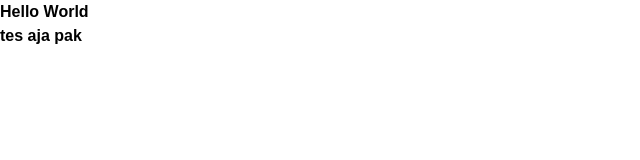
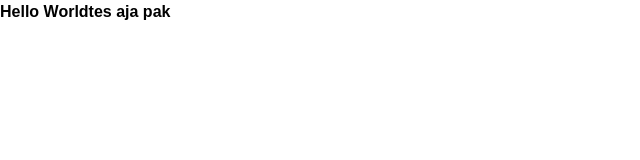
Before and after one commit to umkmMerdeka42/umkm-merdeka-frontend, a website built with webpack: page src/templates/index.html in a window 1280 px wide. Shown: the whole page, without its empty margins (0-640 px from the left). Built offline with nearby package versions, Linux system fonts and the light colour scheme.

Commit message:
add div class flex

```diff
--- a/src/templates/index.html
+++ b/src/templates/index.html
@@ -10,8 +10,10 @@
 </head>
 
 <body>
-  <p class="font-bold">Hello World</p>
-  <p class="font-bold">tes aja pak</p>
+  <div class="flex">
+    <p class="font-bold">Hello World</p>
+    <p class="font-bold">tes aja pak</p>
+  </div>
 </body>
 
 </html>
```
